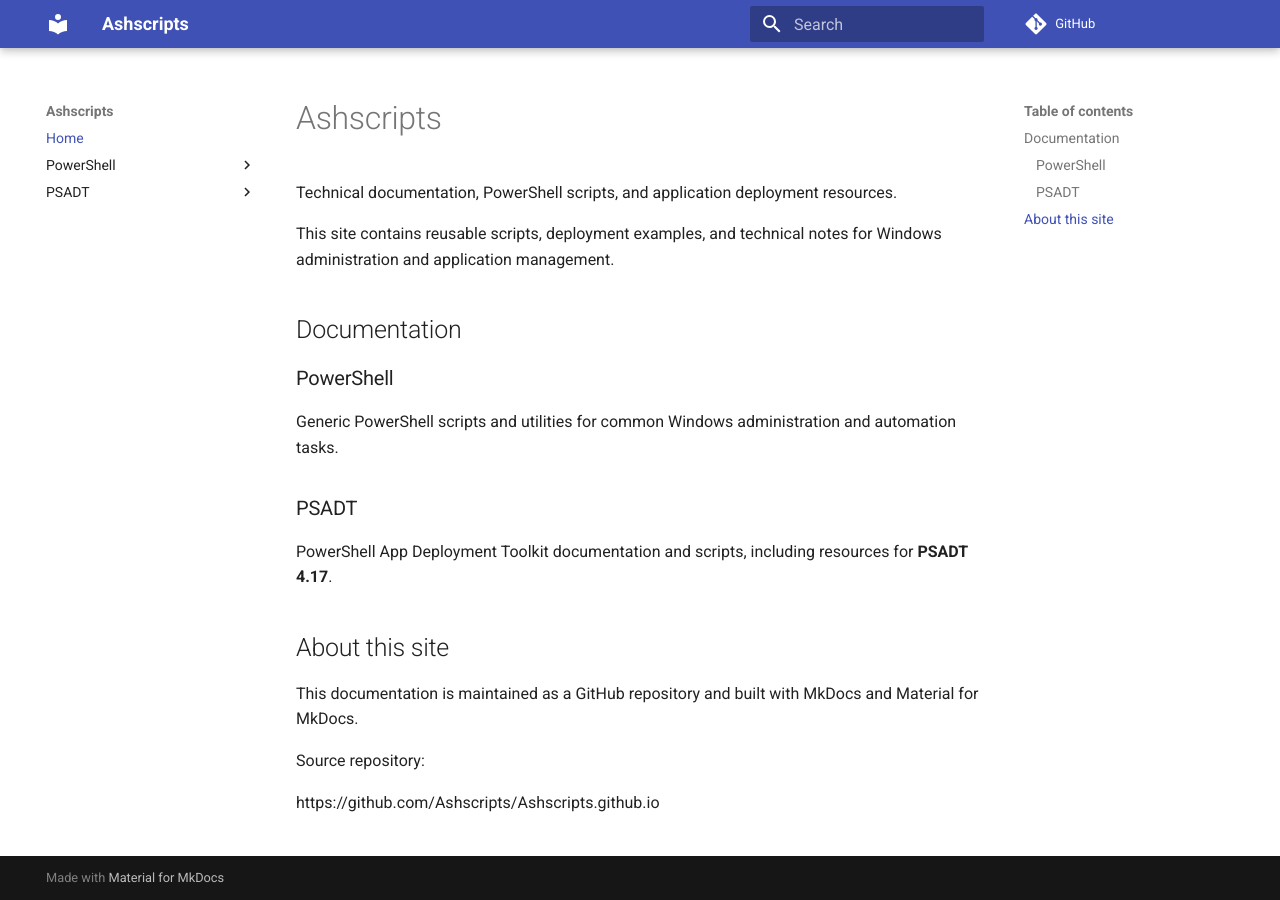
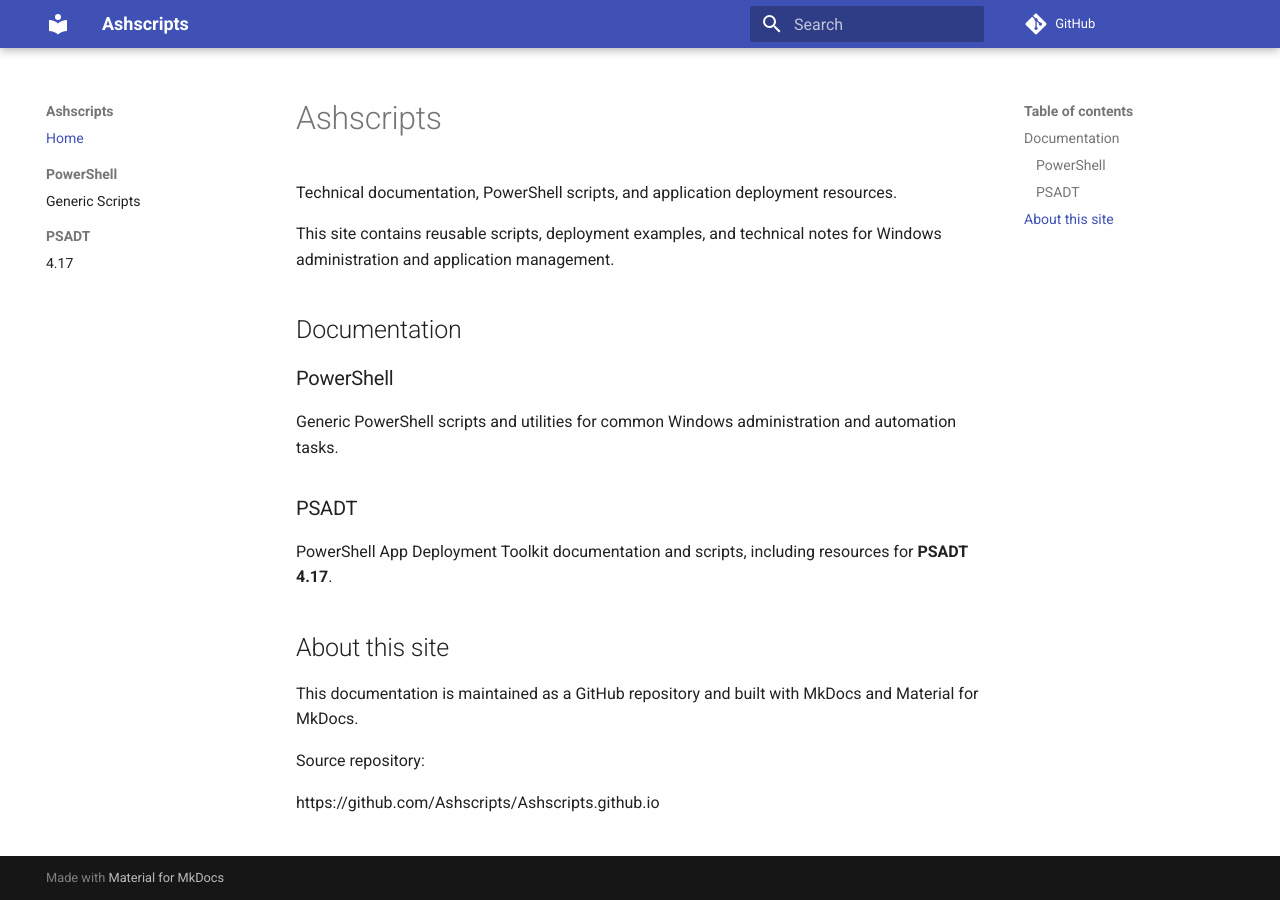
Before and after one commit to Ashscripts/Ashscripts.github.io, an MkDocs documentation site: the page built from docs/index.md, in a window 1280 px wide. Built offline with MkDocs 1.6.1 and Material for MkDocs 9.7.7, drawn with Linux system fonts in a browser that asks for light colours; comment, search, counter and statistics services are not loaded.

Commit message:
Enable Material documentation features

```diff
--- a/mkdocs.yml
+++ b/mkdocs.yml
@@ -4,6 +4,12 @@ repo_url: https://github.com/Ashscripts/Ashscripts.github.io
 
 theme:
   name: material
+  features:
+    - navigation.sections
+    - navigation.expand
+    - content.code.copy
+    - search.suggest
+    - search.highlight
 
 nav:
   - Home: index.md
```
